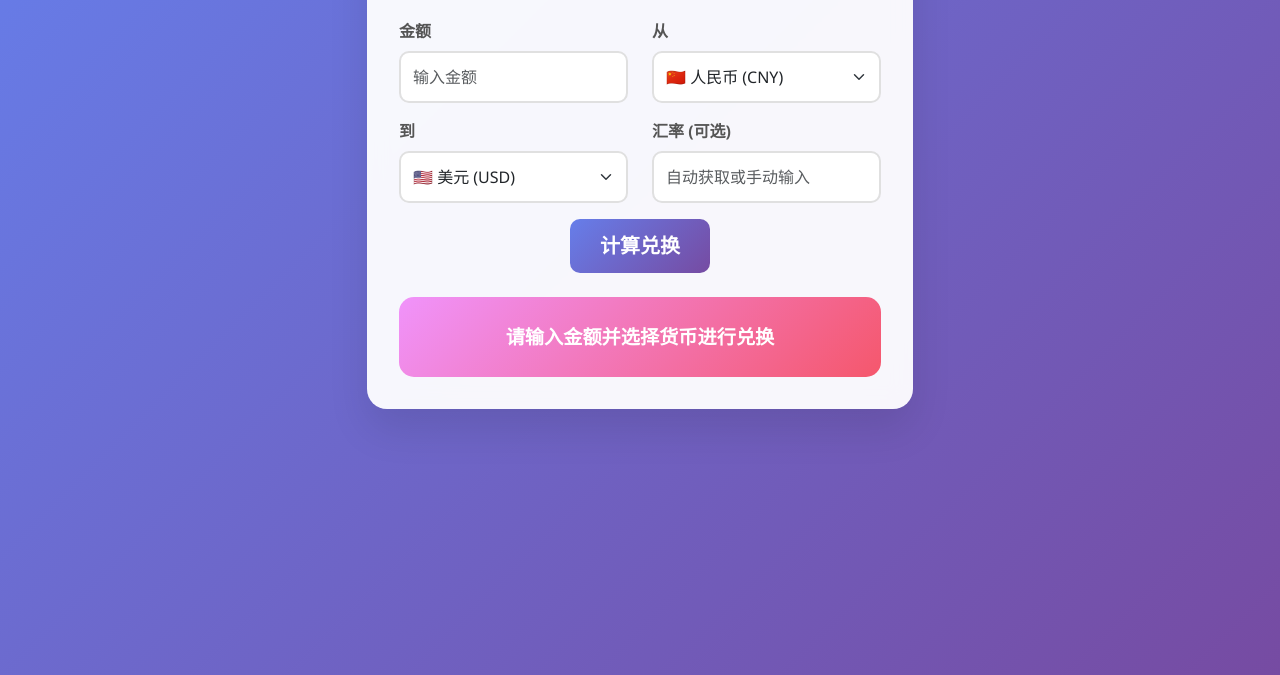
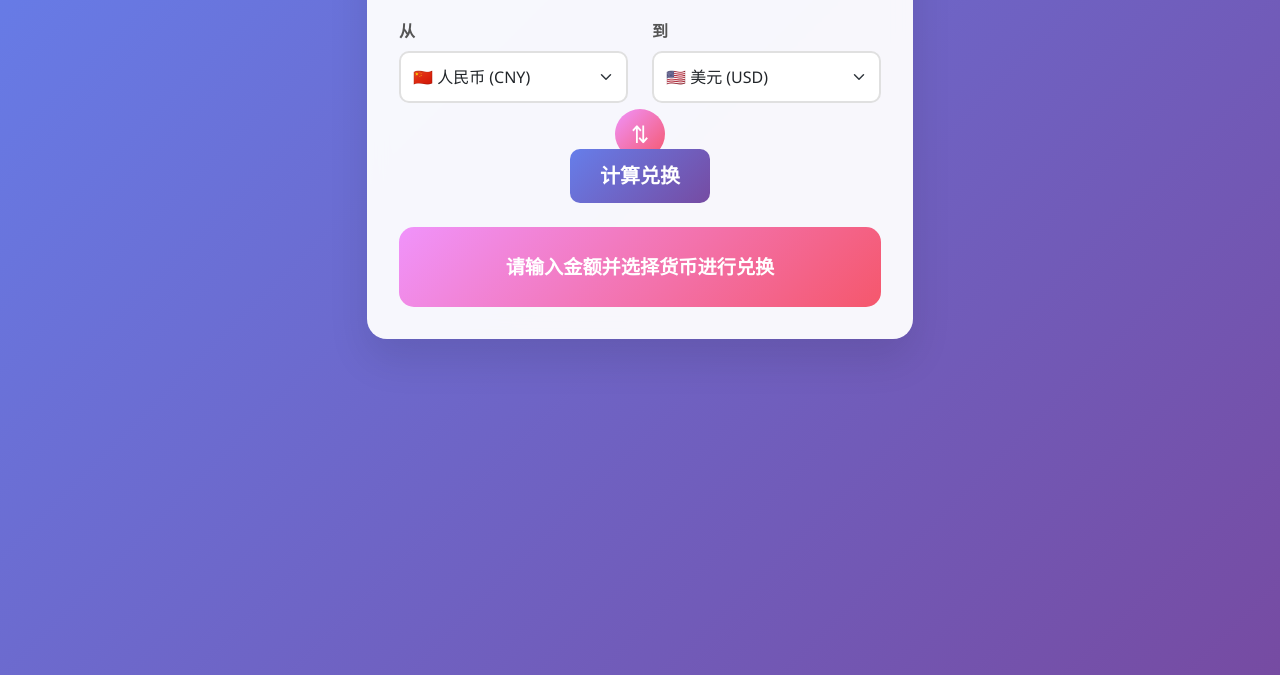
Before and after one commit to StarsSummer/test, a plain HTML site: page currency-calculator.html in a window 1280 px wide. Shown: the part 125-800 px from the top of the page. Drawn offline with nearby package versions, Linux system fonts and the light colour scheme.

Commit message:
feat: completed task XLUT20251112570919000001541003

```diff
--- a/currency-calculator.html
+++ b/currency-calculator.html
@@ -88,6 +88,32 @@
             color: #555;
             margin-bottom: 0.5rem;
         }
+
+        .btn-swap {
+            background: linear-gradient(135deg, #f093fb 0%, #f5576c 100%);
+            border: none;
+            border-radius: 50%;
+            width: 50px;
+            height: 50px;
+            display: flex;
+            align-items: center;
+            justify-content: center;
+            color: white;
+            font-size: 1.5rem;
+            transition: transform 0.3s ease, box-shadow 0.3s ease;
+            margin: 0 auto;
+        }
+
+        .btn-swap:hover {
+            transform: rotate(180deg);
+            box-shadow: 0 5px 15px rgba(240, 147, 251, 0.4);
+        }
+
+        .swap-container {
+            display: flex;
+            justify-content: center;
+            margin: -10px 0;
+        }
     </style>
 </head>
 <body>
@@ -102,11 +128,6 @@
 
                     <form id="currencyForm">
                         <div class="row">
-                            <div class="col-md-6 mb-3">
-                                <label for="amount" class="form-label">金额</label>
-                                <input type="number" class="form-control" id="amount" placeholder="输入金额" step="0.01" min="0" required>
-                            </div>
-
                             <div class="col-md-6 mb-3">
                                 <label for="fromCurrency" class="form-label">从</label>
                                 <select class="form-select" id="fromCurrency" required>
@@ -124,9 +145,7 @@
                                     <option value="SGD">🇸🇬 新加坡元 (SGD)</option>
                                 </select>
                             </div>
-                        </div>
 
-                        <div class="row">
                             <div class="col-md-6 mb-3">
                                 <label for="toCurrency" class="form-label">到</label>
                                 <select class="form-select" id="toCurrency" required>
@@ -144,11 +163,12 @@
                                     <option value="SGD">🇸🇬 新加坡元 (SGD)</option>
                                 </select>
                             </div>
+                        </div>
 
-                            <div class="col-md-6 mb-3">
-                                <label for="exchangeRate" class="form-label">汇率 (可选)</label>
-                                <input type="number" class="form-control" id="exchangeRate" placeholder="自动获取或手动输入" step="0.0001" min="0">
-                            </div>
+                        <div class="swap-container">
+                            <button type="button" class="btn btn-swap" id="swapCurrencies" title="交换货币类型">
+                                ⇅
+                            </button>
                         </div>
 
                         <div class="text-center">
@@ -251,6 +271,27 @@
         document.getElementById('toCurrency').addEventListener('change', function() {
             document.getElementById('exchangeRate').value = '';
         });
+
+        // 货币类型对换功能
+        document.getElementById('swapCurrencies').addEventListener('click', function() {
+            const fromCurrency = document.getElementById('fromCurrency');
+            const toCurrency = document.getElementById('toCurrency');
+
+            // 交换选中的货币类型
+            const tempValue = fromCurrency.value;
+            fromCurrency.value = toCurrency.value;
+            toCurrency.value = tempValue;
+
+            // 清空手动汇率输入
+            document.getElementById('exchangeRate').value = '';
+
+            // 如果已有金额，自动重新计算
+            const amount = document.getElementById('amount').value;
+            if (amount && !isNaN(amount) && parseFloat(amount) > 0) {
+                // 触发表单提交以重新计算
+                document.getElementById('currencyForm').dispatchEvent(new Event('submit'));
+            }
+        });
     </script>
 </body>
 </html>
```
